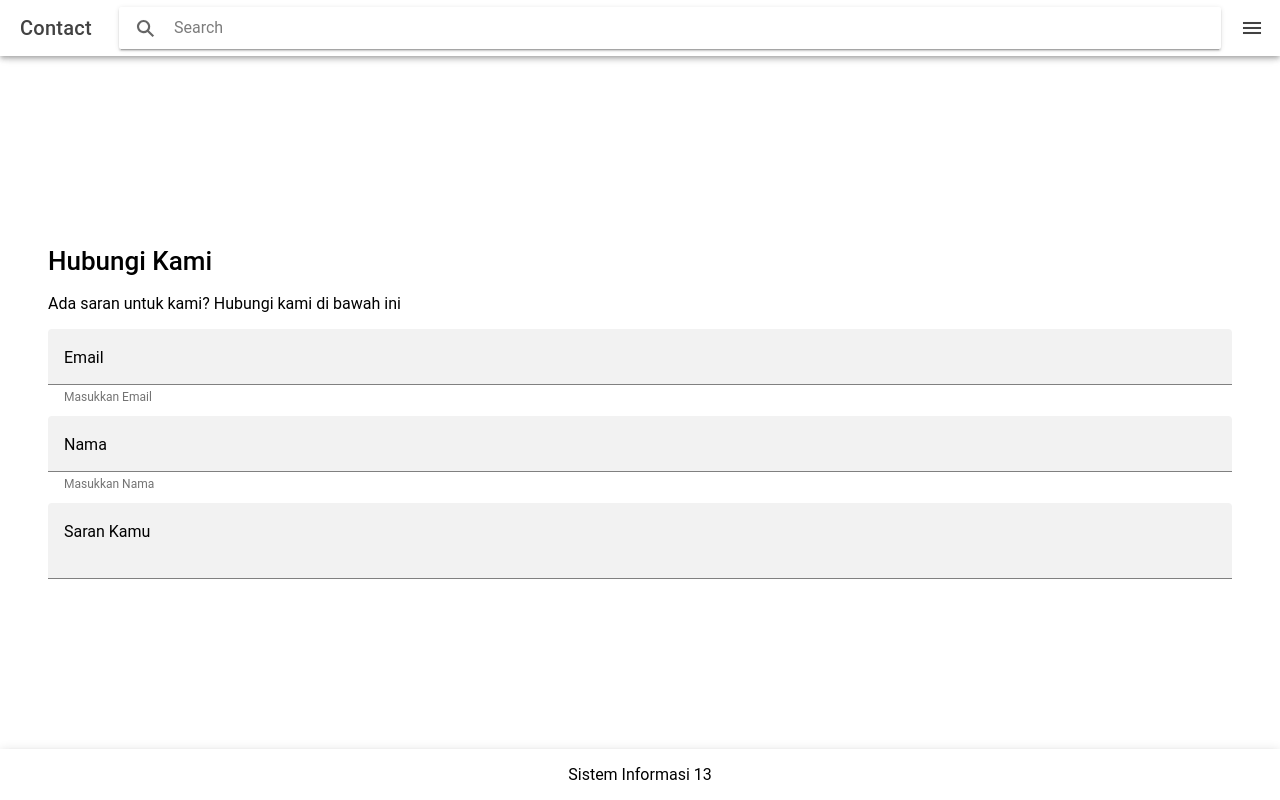
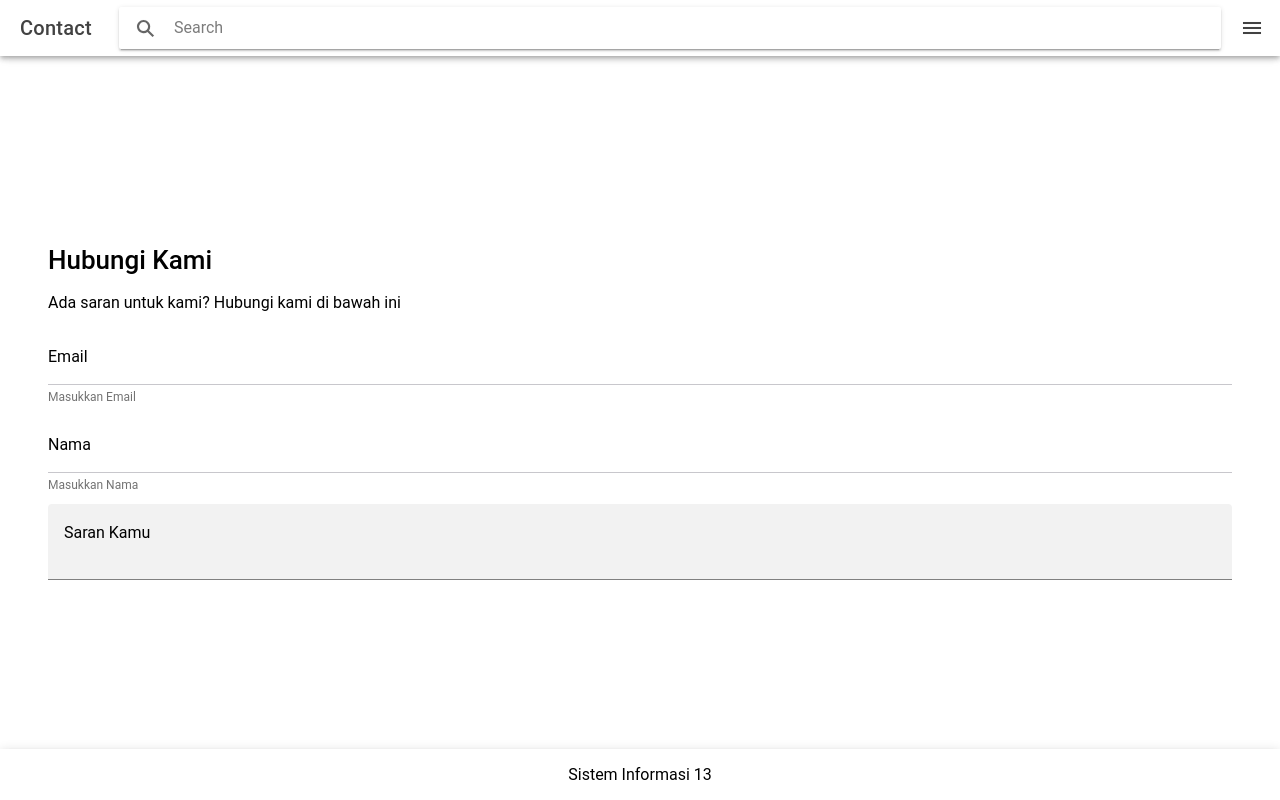
Before and after one commit to FrhnSpwli/Website-Desa, a React (Vite) app: page /contact in a window 1280 px wide. Built offline with nearby package versions, Linux system fonts and the light colour scheme.

Commit message:
fix input component

```diff
--- a/src/components/atoms/input.tsx
+++ b/src/components/atoms/input.tsx
@@ -36,6 +36,7 @@ return (
     <IonInput
         className={`${isValid ? 'ion-valid' : ''} ${isValid === false ? 'ion-invalid' : ''} ${isTouched ? 'ion-touched' : ''}`}
         type={`${type}`}
+        mode='ios'
         fill="solid"
         label={`${children}`}
         labelPlacement="floating"
```
